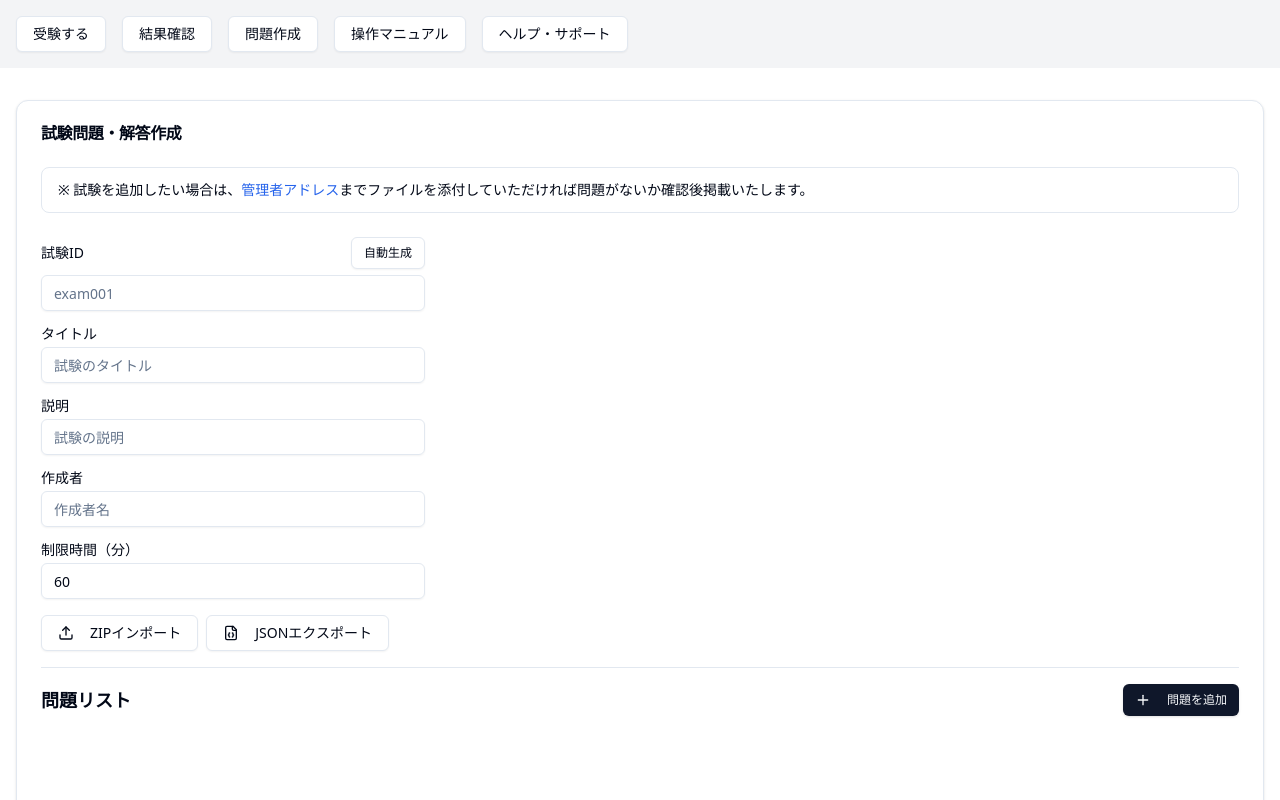
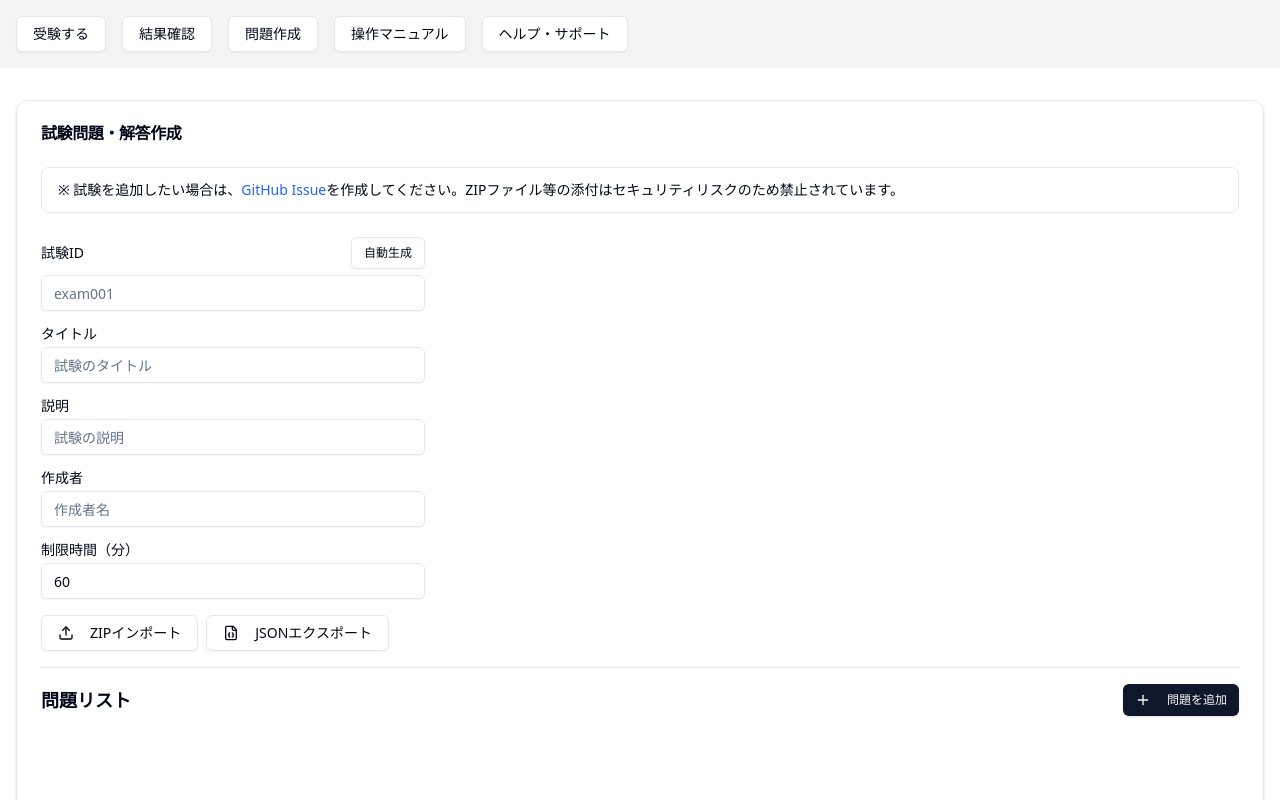
Before and after one commit to koinunopochi/exam_app, a React (Vite) app: page /editor in a window 1280 px wide. Shown: the top 800 px of the page. Built offline with nearby package versions, Linux system fonts and the light colour scheme.

Commit message:
feat: add exam submission process with GitHub issue template

```diff
--- a/src/components/pages/ExamEditorPage.tsx
+++ b/src/components/pages/ExamEditorPage.tsx
@@ -277,13 +277,15 @@ const ExamEditorPage = () => {
           <Alert>
             ※ 試験を追加したい場合は、
             <a
-              href="mailto:koinunopoti@gmail.com"
+              href="https://github.com/koinunopochi/exam_app/issues/new?template=exam_submission.md"
               className="text-blue-600"
-              aria-label="Email"
+              aria-label="GitHub Issue"
+              target="_blank"
+              rel="noopener noreferrer"
             >
-              管理者アドレス
+              GitHub Issue
             </a>
-            までファイルを添付していただければ問題がないか確認後掲載いたします。
+            を作成してください。ZIPファイル等の添付はセキュリティリスクのため禁止されています。
           </Alert>
         </CardHeader>
         <CardContent>
```
